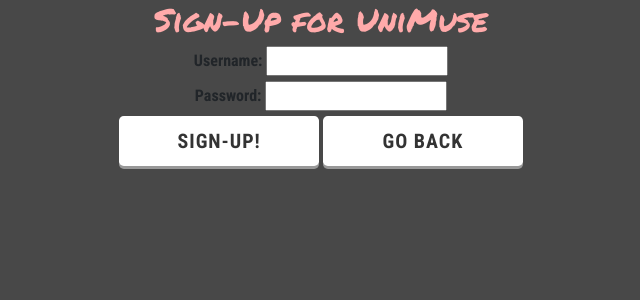
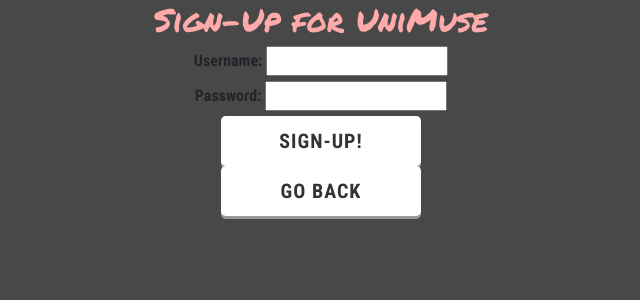
Before and after one commit to student-code-reviews/UniMuse, a Flask app: page /sign-up-form in a window 1280 px wide. Shown: the top 300 px of the page, without its empty margins (319-959 px from the left). Run offline with Flask 2, Linux system fonts and the light colour scheme; some libraries are stand-ins or nearby versions.

Commit message:
Moved go back button on sign-up page outside for form tag.

```diff
--- a/UniMuse/templates/sign-up-form.html
+++ b/UniMuse/templates/sign-up-form.html
@@ -5,13 +5,13 @@
 {% block content %}
   <div type="container">
 
-    <div class="signup-header row">
+    <div class="signup-header-row row">
       <div class="col-12">
         <h2 id="signup-header">Sign-Up for UniMuse</h2>
       </div>
     </div>
 
-    <div class="signup-form row">
+    <div class="signup-form-row row">
       <div class="col-12">
         <form id="sign-up-form" action="/sign-up-verification" method="post">
           <label for="new-username" id="signup-username-label">
@@ -29,9 +29,10 @@
           <button type="submit" class="btn btn-primary btn-lg raised"
             id="submit-new-user">Sign-Up!</button>
 
-          <button class="btn btn-primary btn-lg raised" id="signup-to-main-btn"
-            onclick="location.href = '/'">Go Back</button>
         </form>
+
+        <button class="btn btn-primary btn-lg raised" id="signup-to-main-btn"
+          onclick="location.href = '/'">Go Back</button>
       </div>
     </div>
 
```
